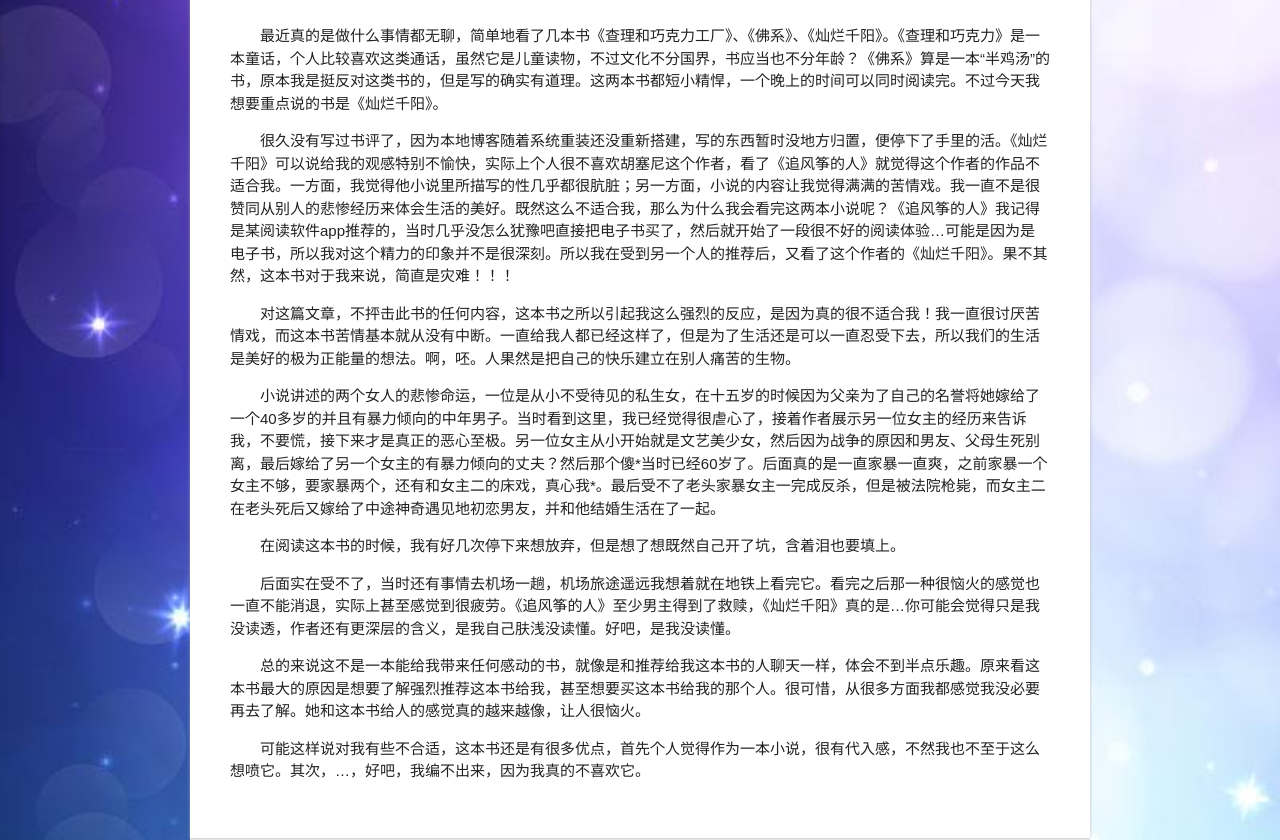
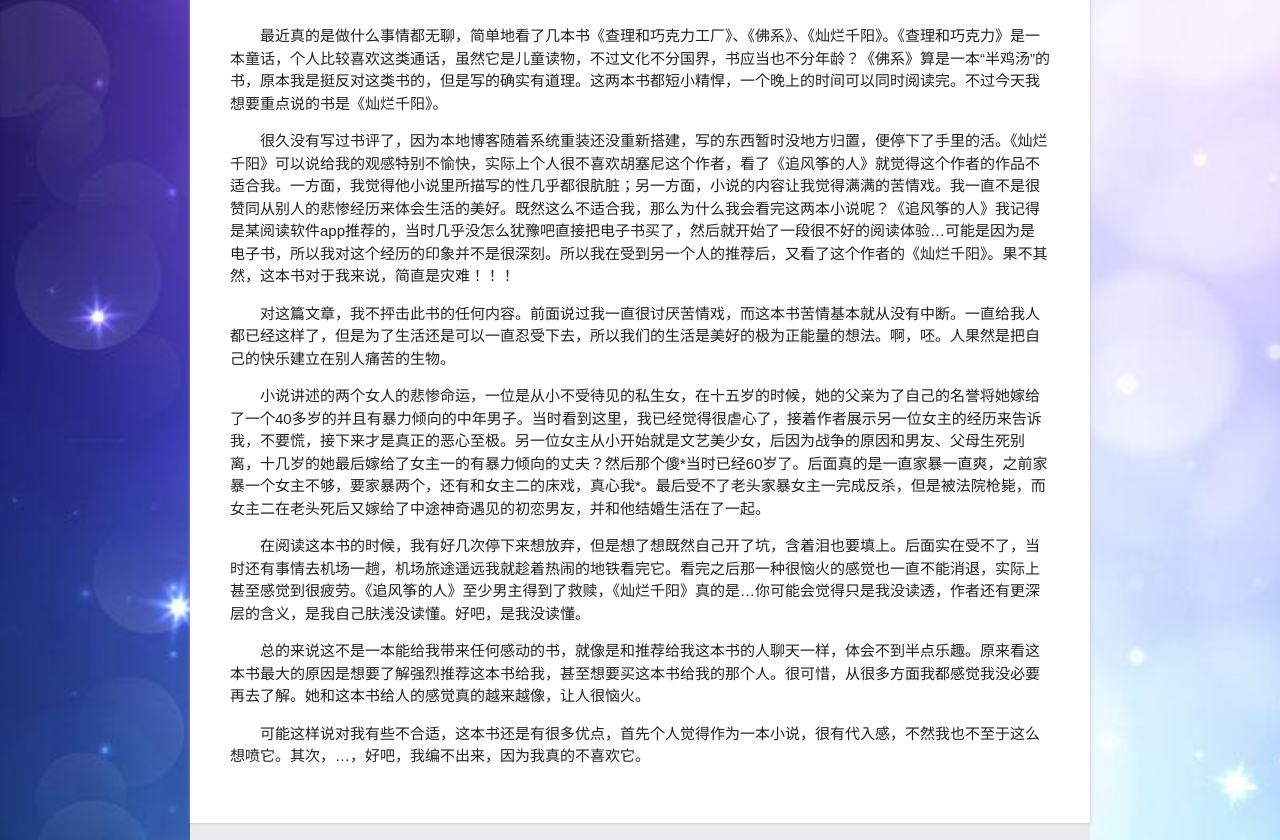
Before and after one commit to Kr0net/Kr0net.Github.io, a plain HTML site: page 2019/08/04/A THOUSAND SPLENDID SUNS/index.html in a window 1280 px wide. Shown: the part 480-1320 px from the top of the page. Drawn offline with Linux system fonts and the light colour scheme.

Commit message:
Site updated: 2019-08-05 17:22:57

```diff
--- a/2019/08/04/A THOUSAND SPLENDID SUNS/index.html
+++ b/2019/08/04/A THOUSAND SPLENDID SUNS/index.html
@@ -130,11 +130,10 @@
   </div>
   <div class="post-page-content">
   <p>&emsp;&emsp;最近真的是做什么事情都无聊，简单地看了几本书《查理和巧克力工厂》、《佛系》、《灿烂千阳》。《查理和巧克力》是一本童话，个人比较喜欢这类通话，虽然它是儿童读物，不过文化不分国界，书应当也不分年龄？《佛系》算是一本“半鸡汤”的书，原本我是挺反对这类书的，但是写的确实有道理。这两本书都短小精悍，一个晚上的时间可以同时阅读完。不过今天我想要重点说的书是《灿烂千阳》。</p>
-<p>&emsp;&emsp;很久没有写过书评了，因为本地博客随着系统重装还没重新搭建，写的东西暂时没地方归置，便停下了手里的活。《灿烂千阳》可以说给我的观感特别不愉快，实际上个人很不喜欢胡塞尼这个作者，看了《追风筝的人》就觉得这个作者的作品不适合我。一方面，我觉得他小说里所描写的性几乎都很肮脏；另一方面，小说的内容让我觉得满满的苦情戏。我一直不是很赞同从别人的悲惨经历来体会生活的美好。既然这么不适合我，那么为什么我会看完这两本小说呢？《追风筝的人》我记得是某阅读软件app推荐的，当时几乎没怎么犹豫吧直接把电子书买了，然后就开始了一段很不好的阅读体验…可能是因为是电子书，所以我对这个精力的印象并不是很深刻。所以我在受到另一个人的推荐后，又看了这个作者的《灿烂千阳》。果不其然，这本书对于我来说，简直是灾难！！！</p>
-<p>&emsp;&emsp;对这篇文章，不抨击此书的任何内容，这本书之所以引起我这么强烈的反应，是因为真的很不适合我！我一直很讨厌苦情戏，而这本书苦情基本就从没有中断。一直给我人都已经这样了，但是为了生活还是可以一直忍受下去，所以我们的生活是美好的极为正能量的想法。啊，呸。人果然是把自己的快乐建立在别人痛苦的生物。</p>
-<p>&emsp;&emsp;小说讲述的两个女人的悲惨命运，一位是从小不受待见的私生女，在十五岁的时候因为父亲为了自己的名誉将她嫁给了一个40多岁的并且有暴力倾向的中年男子。当时看到这里，我已经觉得很虐心了，接着作者展示另一位女主的经历来告诉我，不要慌，接下来才是真正的恶心至极。另一位女主从小开始就是文艺美少女，然后因为战争的原因和男友、父母生死别离，最后嫁给了另一个女主的有暴力倾向的丈夫？然后那个傻*当时已经60岁了。后面真的是一直家暴一直爽，之前家暴一个女主不够，要家暴两个，还有和女主二的床戏，真心我*。最后受不了老头家暴女主一完成反杀，但是被法院枪毙，而女主二在老头死后又嫁给了中途神奇遇见地初恋男友，并和他结婚生活在了一起。</p>
-<p>&emsp;&emsp;在阅读这本书的时候，我有好几次停下来想放弃，但是想了想既然自己开了坑，含着泪也要填上。</p>
-<p>&emsp;&emsp;后面实在受不了，当时还有事情去机场一趟，机场旅途遥远我想着就在地铁上看完它。看完之后那一种很恼火的感觉也一直不能消退，实际上甚至感觉到很疲劳。《追风筝的人》至少男主得到了救赎，《灿烂千阳》真的是…你可能会觉得只是我没读透，作者还有更深层的含义，是我自己肤浅没读懂。好吧，是我没读懂。</p>
+<p>&emsp;&emsp;很久没有写过书评了，因为本地博客随着系统重装还没重新搭建，写的东西暂时没地方归置，便停下了手里的活。《灿烂千阳》可以说给我的观感特别不愉快，实际上个人很不喜欢胡塞尼这个作者，看了《追风筝的人》就觉得这个作者的作品不适合我。一方面，我觉得他小说里所描写的性几乎都很肮脏；另一方面，小说的内容让我觉得满满的苦情戏。我一直不是很赞同从别人的悲惨经历来体会生活的美好。既然这么不适合我，那么为什么我会看完这两本小说呢？《追风筝的人》我记得是某阅读软件app推荐的，当时几乎没怎么犹豫吧直接把电子书买了，然后就开始了一段很不好的阅读体验…可能是因为是电子书，所以我对这个经历的印象并不是很深刻。所以我在受到另一个人的推荐后，又看了这个作者的《灿烂千阳》。果不其然，这本书对于我来说，简直是灾难！！！</p>
+<p>&emsp;&emsp;对这篇文章，我不抨击此书的任何内容。前面说过我一直很讨厌苦情戏，而这本书苦情基本就从没有中断。一直给我人都已经这样了，但是为了生活还是可以一直忍受下去，所以我们的生活是美好的极为正能量的想法。啊，呸。人果然是把自己的快乐建立在别人痛苦的生物。</p>
+<p>&emsp;&emsp;小说讲述的两个女人的悲惨命运，一位是从小不受待见的私生女，在十五岁的时候，她的父亲为了自己的名誉将她嫁给了一个40多岁的并且有暴力倾向的中年男子。当时看到这里，我已经觉得很虐心了，接着作者展示另一位女主的经历来告诉我，不要慌，接下来才是真正的恶心至极。另一位女主从小开始就是文艺美少女，后因为战争的原因和男友、父母生死别离，十几岁的她最后嫁给了女主一的有暴力倾向的丈夫？然后那个傻*当时已经60岁了。后面真的是一直家暴一直爽，之前家暴一个女主不够，要家暴两个，还有和女主二的床戏，真心我*。最后受不了老头家暴女主一完成反杀，但是被法院枪毙，而女主二在老头死后又嫁给了中途神奇遇见的初恋男友，并和他结婚生活在了一起。</p>
+<p>&emsp;&emsp;在阅读这本书的时候，我有好几次停下来想放弃，但是想了想既然自己开了坑，含着泪也要填上。后面实在受不了，当时还有事情去机场一趟，机场旅途遥远我就趁着热闹的地铁看完它。看完之后那一种很恼火的感觉也一直不能消退，实际上甚至感觉到很疲劳。《追风筝的人》至少男主得到了救赎，《灿烂千阳》真的是…你可能会觉得只是我没读透，作者还有更深层的含义，是我自己肤浅没读懂。好吧，是我没读懂。</p>
 <p>&emsp;&emsp;总的来说这不是一本能给我带来任何感动的书，就像是和推荐给我这本书的人聊天一样，体会不到半点乐趣。原来看这本书最大的原因是想要了解强烈推荐这本书给我，甚至想要买这本书给我的那个人。很可惜，从很多方面我都感觉我没必要再去了解。她和这本书给人的感觉真的越来越像，让人很恼火。</p>
 <p>&emsp;&emsp;可能这样说对我有些不合适，这本书还是有很多优点，首先个人觉得作为一本小说，很有代入感，不然我也不至于这么想喷它。其次，…，好吧，我编不出来，因为我真的不喜欢它。</p>
 
```
